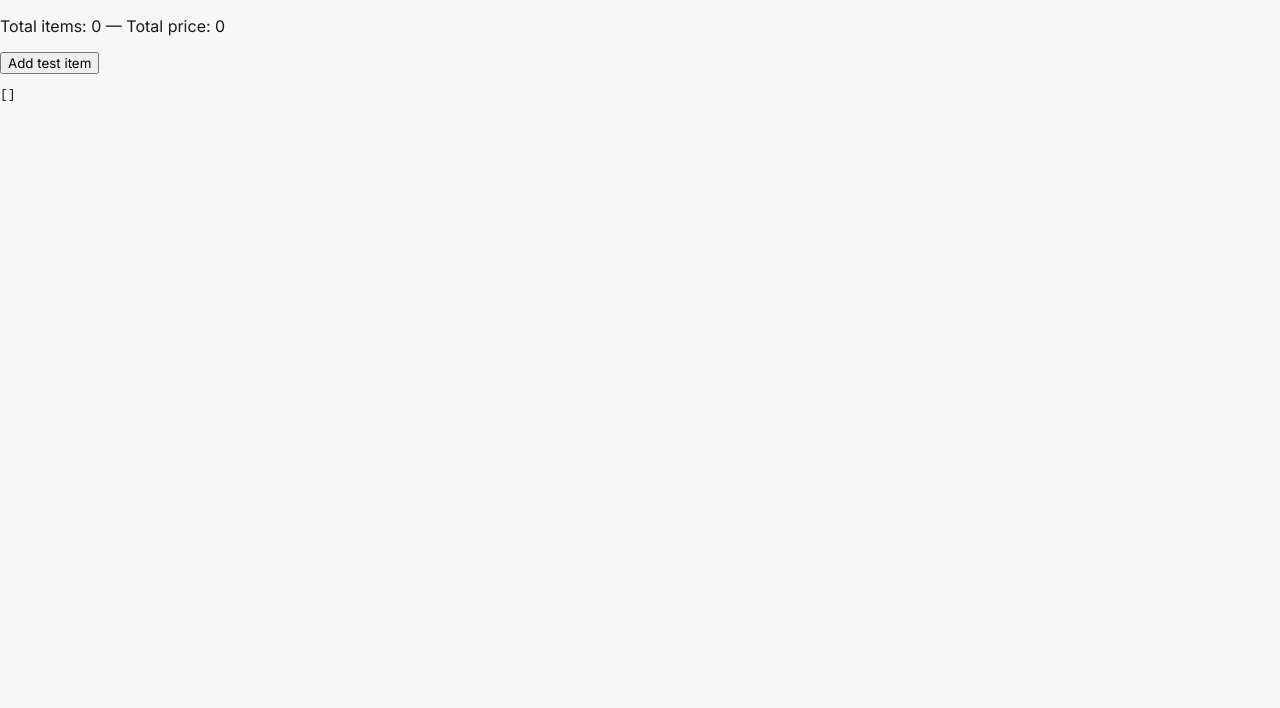
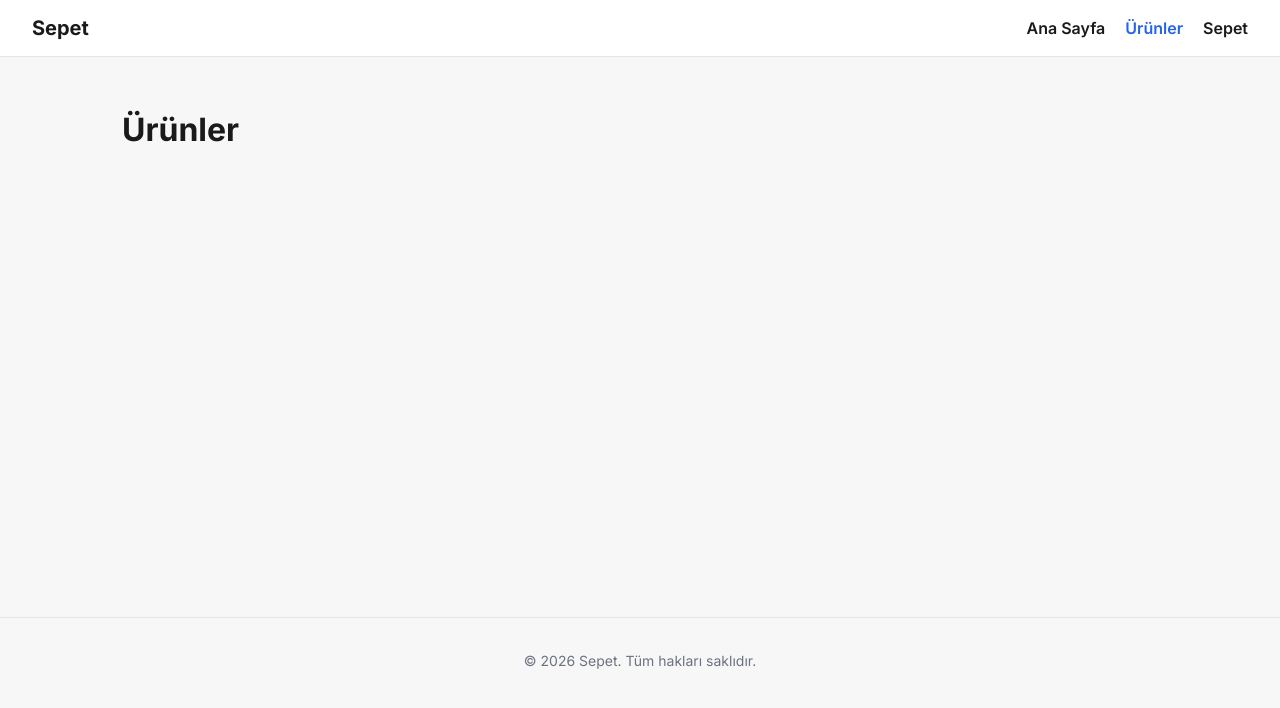
Before and after one commit to ferdikorkut/sepet, a React (Vite) app: page /urunler in a window 1280 px wide. Shown: the top 708 px of the page. Built offline with nearby package versions, Linux system fonts and the light colour scheme.

Commit message:
feat: add routing, layout, header, and footer

```diff
--- a/src/App.jsx
+++ b/src/App.jsx
@@ -1,30 +1,26 @@
+import { BrowserRouter, Routes, Route } from 'react-router-dom';
 import { CartProvider } from './context/CartContext.jsx';
-import { useCart } from './hooks/useCart.js';
-
-function DebugCart() {
-  const { cart, dispatch, totalItems, totalPrice } = useCart();
-  return (
-    <div>
-      <p>Total items: {totalItems} — Total price: {totalPrice}</p>
-      <button
-        onClick={() =>
-          dispatch({
-            type: 'ADD_ITEM',
-            product: { id: 1, name: 'Test Ürün', price: 10, image: '🧪' },
-          })
-        }
-      >
-        Add test item
-      </button>
-      <pre>{JSON.stringify(cart, null, 2)}</pre>
-    </div>
-  );
-}
+import Layout from './components/Layout.jsx';
+import Home from './pages/Home.jsx';
+import Products from './pages/Products.jsx';
+import Cart from './pages/Cart.jsx';
+import OrderComplete from './pages/OrderComplete.jsx';
+import NotFound from './pages/NotFound.jsx';
 
 export default function App() {
   return (
     <CartProvider>
-      <DebugCart />
+      <BrowserRouter>
+        <Routes>
+          <Route element={<Layout />}>
+            <Route path="/" element={<Home />} />
+            <Route path="/urunler" element={<Products />} />
+            <Route path="/sepet" element={<Cart />} />
+            <Route path="/siparis-tamamlandi" element={<OrderComplete />} />
+            <Route path="*" element={<NotFound />} />
+          </Route>
+        </Routes>
+      </BrowserRouter>
     </CartProvider>
   );
 }
--- /dev/null
+++ b/src/components/Footer.jsx
@@ -0,0 +1,7 @@
+export default function Footer() {
+  return (
+    <footer className="site-footer">
+      <p>&copy; {new Date().getFullYear()} Sepet. Tüm hakları saklıdır.</p>
+    </footer>
+  );
+}
--- /dev/null
+++ b/src/components/Header.jsx
@@ -0,0 +1,20 @@
+import { NavLink } from 'react-router-dom';
+import { useCart } from '../hooks/useCart.js';
+
+export default function Header() {
+  const { totalItems } = useCart();
+
+  return (
+    <header className="site-header">
+      <div className="logo">Sepet</div>
+      <nav>
+        <NavLink to="/" end>Ana Sayfa</NavLink>
+        <NavLink to="/urunler">Ürünler</NavLink>
+        <NavLink to="/sepet" className="cart-link">
+          Sepet
+          {totalItems > 0 && <span className="cart-badge">{totalItems}</span>}
+        </NavLink>
+      </nav>
+    </header>
+  );
+}
--- /dev/null
+++ b/src/components/Layout.jsx
@@ -0,0 +1,15 @@
+import { Outlet } from 'react-router-dom';
+import Header from './Header.jsx';
+import Footer from './Footer.jsx';
+
+export default function Layout() {
+  return (
+    <>
+      <Header />
+      <main className="page-content">
+        <Outlet />
+      </main>
+      <Footer />
+    </>
+  );
+}
--- a/src/index.css
+++ b/src/index.css
@@ -21,3 +21,61 @@ button {
   font-family: inherit;
   cursor: pointer;
 }
+
+.site-header {
+  display: flex;
+  align-items: center;
+  justify-content: space-between;
+  padding: 16px 32px;
+  background: #ffffff;
+  border-bottom: 1px solid #e5e5e5;
+}
+
+.site-header .logo {
+  font-weight: 700;
+  font-size: 20px;
+}
+
+.site-header nav {
+  display: flex;
+  gap: 20px;
+  align-items: center;
+}
+
+.site-header nav a {
+  text-decoration: none;
+  font-weight: 600;
+  color: #1a1a1a;
+}
+
+.site-header nav a.active {
+  color: #2563eb;
+}
+
+.cart-link {
+  position: relative;
+}
+
+.cart-badge {
+  background: #ef4444;
+  color: white;
+  border-radius: 999px;
+  font-size: 12px;
+  padding: 2px 7px;
+  margin-left: 6px;
+}
+
+.page-content {
+  min-height: 70vh;
+  padding: 32px;
+  max-width: 1100px;
+  margin: 0 auto;
+}
+
+.site-footer {
+  text-align: center;
+  padding: 20px;
+  color: #6b7280;
+  font-size: 14px;
+  border-top: 1px solid #e5e5e5;
+}
--- /dev/null
+++ b/src/pages/Cart.jsx
@@ -0,0 +1,3 @@
+export default function Cart() {
+  return <h1>Sepet</h1>;
+}
--- /dev/null
+++ b/src/pages/Home.jsx
@@ -0,0 +1,3 @@
+export default function Home() {
+  return <h1>Ana Sayfa</h1>;
+}
--- /dev/null
+++ b/src/pages/NotFound.jsx
@@ -0,0 +1,3 @@
+export default function NotFound() {
+  return <h1>404 - Sayfa Bulunamadı</h1>;
+}
--- /dev/null
+++ b/src/pages/OrderComplete.jsx
@@ -0,0 +1,3 @@
+export default function OrderComplete() {
+  return <h1>Sipariş Tamamlandı</h1>;
+}
--- /dev/null
+++ b/src/pages/Products.jsx
@@ -0,0 +1,3 @@
+export default function Products() {
+  return <h1>Ürünler</h1>;
+}
```
